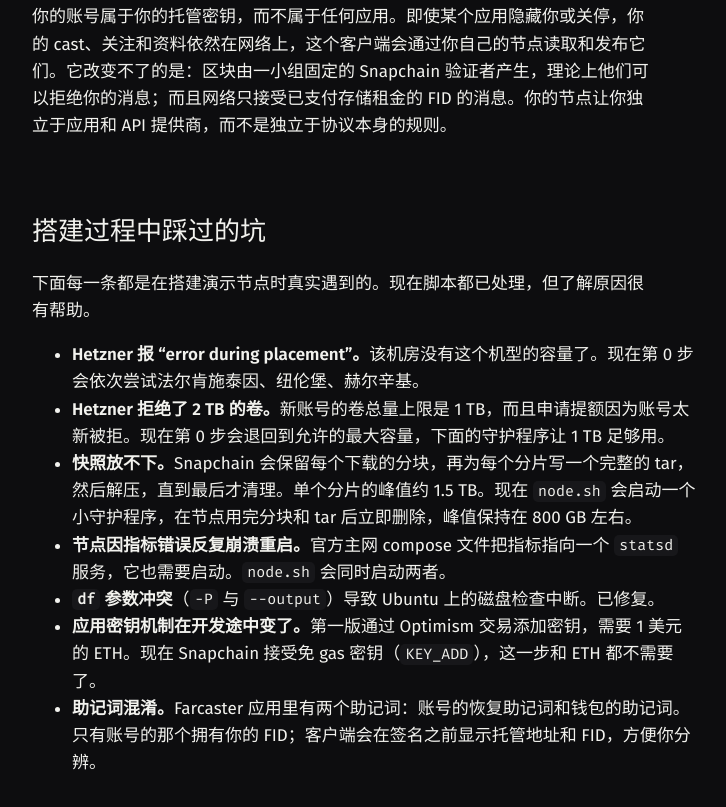
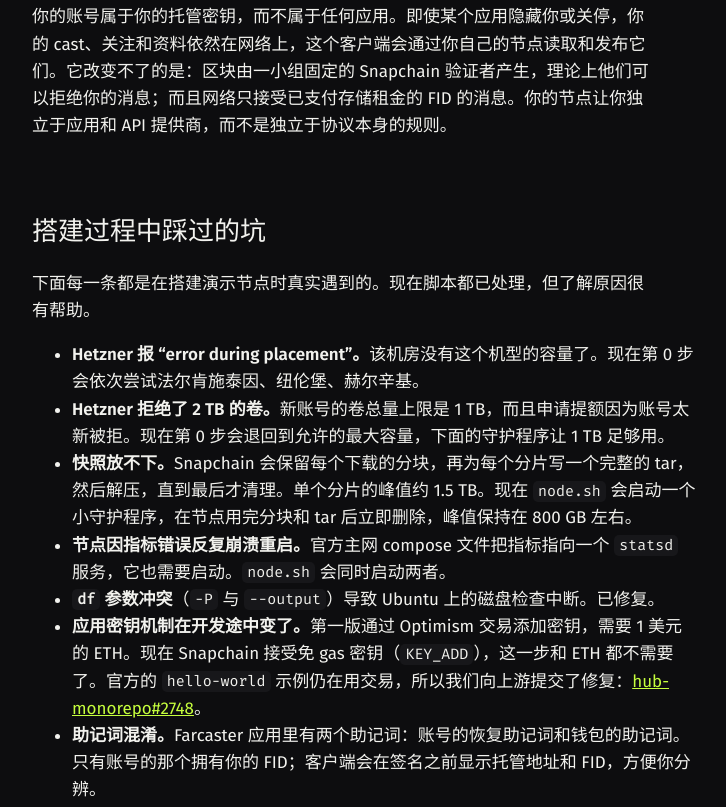
Before and after one commit to lexicon179/townhall, a plain HTML site: page site/zh/index.html in a window 1280 px wide. Shown: the part 11193-12000 px from the top of the page, without its empty margins (320-1046 px from the left). Drawn offline with Linux system fonts and the light colour scheme; no server answers.

Commit message:
Link our upstream fix, hub-monorepo#2748 (gasless signer in the hello-world example), from the guide, the Chinese guide and the README

```diff
--- a/site/zh/index.html
+++ b/site/zh/index.html
@@ -410,7 +410,7 @@ In sync when every 'blocks behind' is in the single digits.</code></pre>
   <li><b>快照放不下。</b>Snapchain 会保留每个下载的分块，再为每个分片写一个完整的 tar，然后解压，直到最后才清理。单个分片的峰值约 1.5 TB。现在 <code>node.sh</code> 会启动一个小守护程序，在节点用完分块和 tar 后立即删除，峰值保持在 800 GB 左右。</li>
   <li><b>节点因指标错误反复崩溃重启。</b>官方主网 compose 文件把指标指向一个 <code>statsd</code> 服务，它也需要启动。<code>node.sh</code> 会同时启动两者。</li>
   <li><b><code>df</code> 参数冲突</b>（<code>-P</code> 与 <code>--output</code>）导致 Ubuntu 上的磁盘检查中断。已修复。</li>
-  <li><b>应用密钥机制在开发途中变了。</b>第一版通过 Optimism 交易添加密钥，需要 1 美元的 ETH。现在 Snapchain 接受免 gas 密钥（<code>KEY_ADD</code>），这一步和 ETH 都不需要了。</li>
+  <li><b>应用密钥机制在开发途中变了。</b>第一版通过 Optimism 交易添加密钥，需要 1 美元的 ETH。现在 Snapchain 接受免 gas 密钥（<code>KEY_ADD</code>），这一步和 ETH 都不需要了。官方的 <code>hello-world</code> 示例仍在用交易，所以我们向上游提交了修复：<a href="https://github.com/farcasterxyz/hub-monorepo/pull/2748">hub-monorepo#2748</a>。</li>
   <li><b>助记词混淆。</b>Farcaster 应用里有两个助记词：账号的恢复助记词和钱包的助记词。只有账号的那个拥有你的 FID；客户端会在签名之前显示托管地址和 FID，方便你分辨。</li>
 </ul>
 
```
Also changed, not shown: site/index.html (+1 -1 lines), CHANGELOG.md, README.md.
